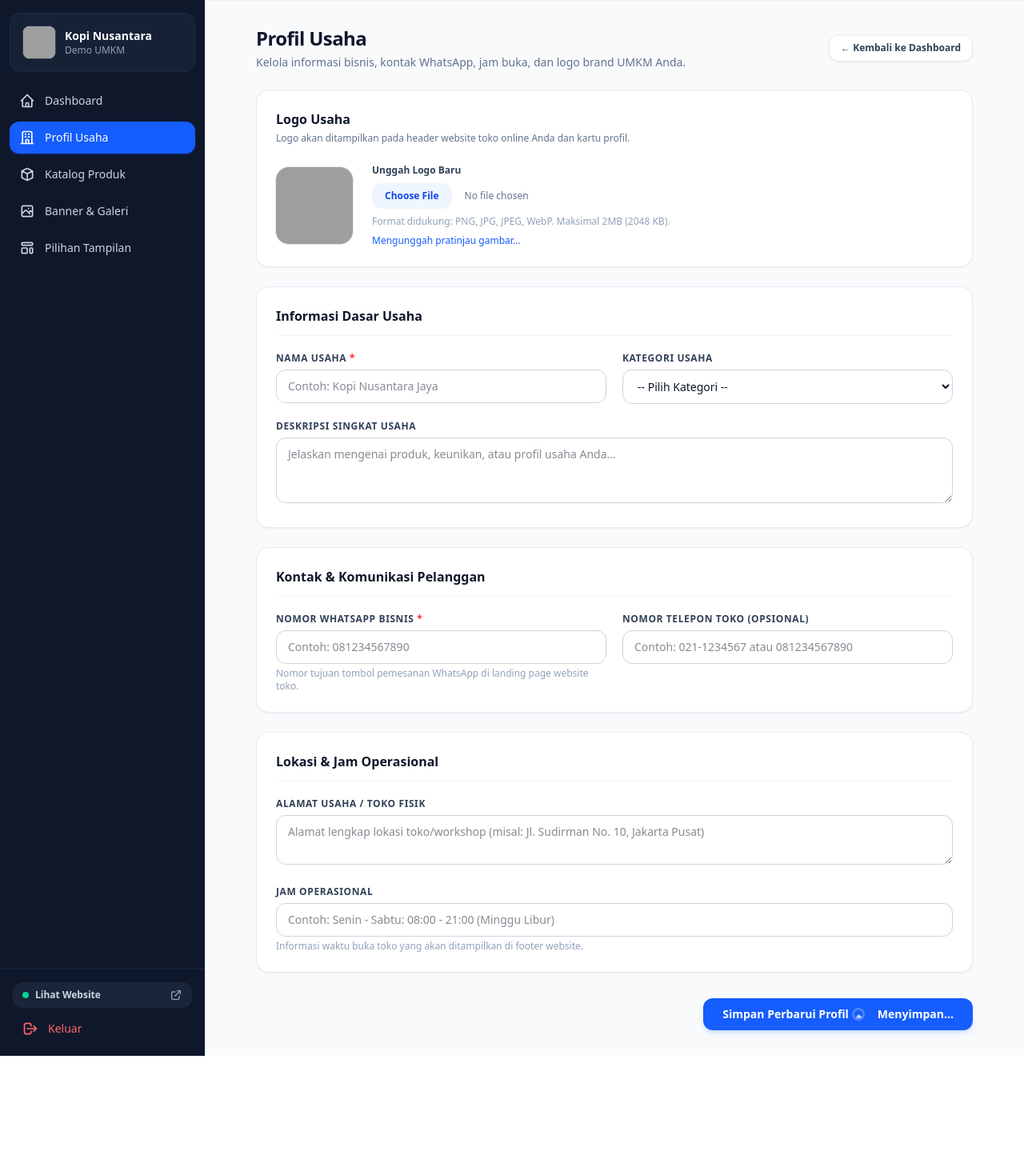
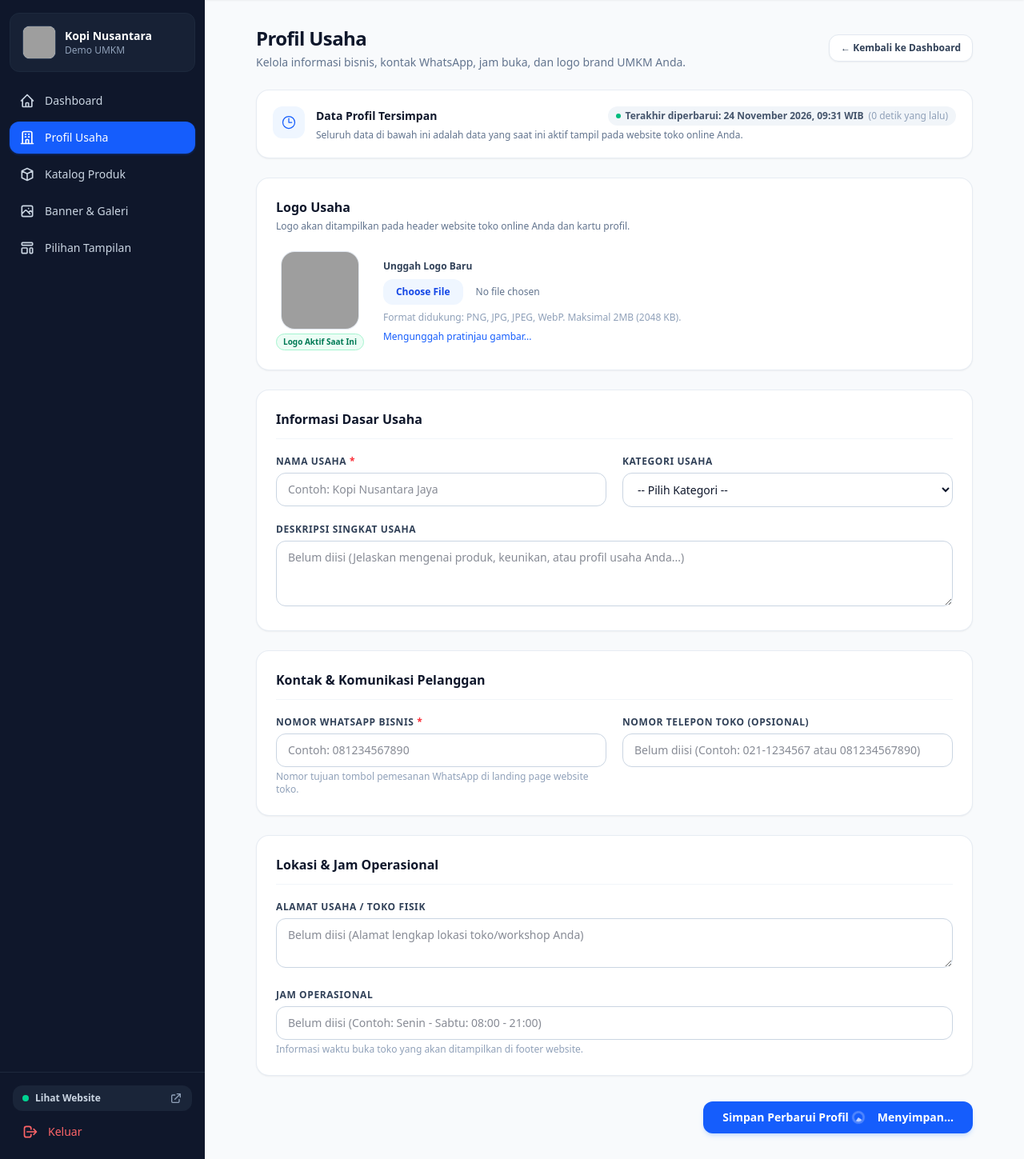
Before and after one commit to sakti787/inamikro_webbuilder, a Laravel app: page /dashboard/profile in a window 1280 px wide. Shown: the part 64-1513 px from the top of the page at 80% size. Before the commit the page ends 1384 px from the top, so only its background shows below. Run offline with Laravel 12, Linux system fonts and the light colour scheme; a user stored in the database is signed in; data comes from the database, SQL or seed files in the repository; style sheets or scripts are compiled from the project's sources; some libraries are stand-ins or nearby versions; grey boxes are pictures that could not be loaded.

Commit message:
feat(profile): add inline last-edited status banner and active field indicators

```diff
--- a/resources/views/livewire/dashboard/profile-form.blade.php
+++ b/resources/views/livewire/dashboard/profile-form.blade.php
@@ -33,6 +33,38 @@
     @endif
 
     <form wire:submit="save" class="space-y-6">
+        <!-- Status Banner / Last Edited Card -->
+        <div class="bg-white rounded-2xl border border-slate-200/80 p-5 shadow-xs">
+            <div class="flex items-start gap-3.5">
+                <div class="p-2.5 rounded-xl bg-blue-50 text-blue-600 flex-shrink-0">
+                    <svg class="w-5 h-5" fill="none" viewBox="0 0 24 24" stroke-width="1.5" stroke="currentColor">
+                        <path stroke-linecap="round" stroke-linejoin="round" d="M12 6v6h4.5m4.5 0a9 9 0 1 1-18 0 9 9 0 0 1 18 0Z" />
+                    </svg>
+                </div>
+                <div class="flex-1 min-w-0">
+                    <div class="flex flex-col sm:flex-row sm:items-center sm:justify-between gap-1">
+                        <h2 class="text-sm font-bold text-slate-900">
+                            Data Profil Tersimpan
+                        </h2>
+                        @if ($lastUpdatedFormatted)
+                            <span class="inline-flex items-center gap-1.5 text-xs font-semibold text-slate-600 bg-slate-100 px-2.5 py-1 rounded-full w-fit">
+                                <span class="w-1.5 h-1.5 rounded-full bg-emerald-500"></span>
+                                Terakhir diperbarui: {{ $lastUpdatedFormatted }}
+                                <span class="text-slate-400 font-normal">({{ $lastUpdatedHuman }})</span>
+                            </span>
+                        @endif
+                    </div>
+                    <p class="mt-1 text-xs text-slate-500">
+                        @if ($lastUpdatedFormatted)
+                            Seluruh data di bawah ini adalah data yang saat ini aktif tampil pada website toko online Anda.
+                        @else
+                            Profil toko baru dan belum pernah diperbarui.
+                        @endif
+                    </p>
+                </div>
+            </div>
+        </div>
+
         <!-- Logo Brand Section -->
         <div class="bg-white rounded-2xl border border-slate-200/80 p-6 shadow-xs">
             <h2 class="text-base font-bold text-slate-900 mb-1">
@@ -51,8 +83,13 @@
                             <span class="absolute bottom-0 inset-x-0 bg-blue-600/90 text-white text-[10px] font-bold py-0.5 text-center">Baru</span>
                         </div>
                     @elseif ($existingLogo)
-                        <div class="w-24 h-24 rounded-2xl overflow-hidden ring-1 ring-slate-200 shadow-xs bg-slate-50">
-                            <img src="{{ asset('storage/' . $existingLogo) }}" alt="{{ $name }}" class="w-full h-full object-cover">
+                        <div class="flex flex-col items-center space-y-1.5">
+                            <div class="w-24 h-24 rounded-2xl overflow-hidden ring-1 ring-slate-200 shadow-xs bg-slate-50">
+                                <img src="{{ asset('storage/' . $existingLogo) }}" alt="{{ $name }}" class="w-full h-full object-cover">
+                            </div>
+                            <span class="inline-flex items-center px-2 py-0.5 rounded-full text-[10px] font-semibold bg-emerald-50 text-emerald-700 border border-emerald-200">
+                                Logo Aktif Saat Ini
+                            </span>
                         </div>
                     @else
                         <div class="w-24 h-24 rounded-2xl bg-blue-50 text-blue-600 ring-1 ring-blue-200/60 flex items-center justify-center font-bold text-2xl shadow-xs">
@@ -140,7 +177,7 @@
                     id="description"
                     wire:model="description"
                     rows="3"
-                    placeholder="Jelaskan mengenai produk, keunikan, atau profil usaha Anda..."
+                    placeholder="Belum diisi (Jelaskan mengenai produk, keunikan, atau profil usaha Anda...)"
                     class="w-full px-3.5 py-2.5 rounded-xl border border-slate-300 text-sm text-slate-900 focus:outline-none focus:ring-2 focus:ring-blue-500 focus:border-transparent transition"
                 ></textarea>
                 @error('description')
@@ -188,7 +225,7 @@
                         type="text"
                         id="phone"
                         wire:model="phone"
-                        placeholder="Contoh: 021-1234567 atau 081234567890"
+                        placeholder="Belum diisi (Contoh: 021-1234567 atau 081234567890)"
                         class="w-full px-3.5 py-2.5 rounded-xl border border-slate-300 text-sm text-slate-900 focus:outline-none focus:ring-2 focus:ring-blue-500 focus:border-transparent transition"
                     >
                     @error('phone')
@@ -214,7 +251,7 @@
                         id="address"
                         wire:model="address"
                         rows="2"
-                        placeholder="Alamat lengkap lokasi toko/workshop (misal: Jl. Sudirman No. 10, Jakarta Pusat)"
+                        placeholder="Belum diisi (Alamat lengkap lokasi toko/workshop Anda)"
                         class="w-full px-3.5 py-2.5 rounded-xl border border-slate-300 text-sm text-slate-900 focus:outline-none focus:ring-2 focus:ring-blue-500 focus:border-transparent transition"
                     ></textarea>
                     @error('address')
@@ -231,7 +268,7 @@
                         type="text"
                         id="operating_hours"
                         wire:model="operating_hours"
-                        placeholder="Contoh: Senin - Sabtu: 08:00 - 21:00 (Minggu Libur)"
+                        placeholder="Belum diisi (Contoh: Senin - Sabtu: 08:00 - 21:00)"
                         class="w-full px-3.5 py-2.5 rounded-xl border border-slate-300 text-sm text-slate-900 focus:outline-none focus:ring-2 focus:ring-blue-500 focus:border-transparent transition"
                     >
                     <p class="text-xs text-slate-400 mt-1">
```
Also changed, not shown: tests/Feature/DashboardProfileTest.php (+56 -0 lines).
